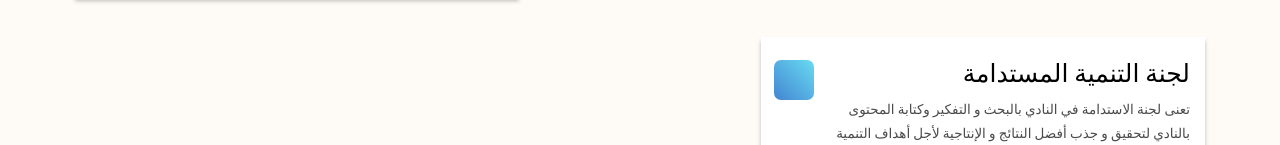
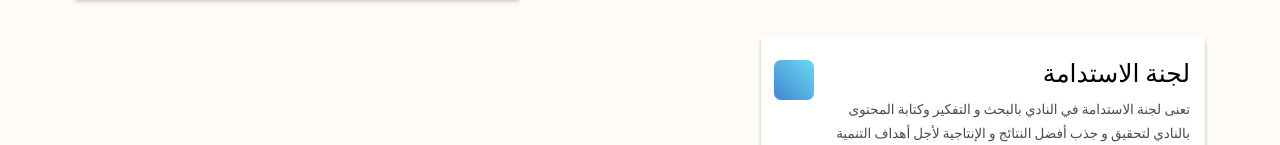
Before and after one commit to futunfahad/test, a website built with Parcel: page index.html in a window 1280 px wide. Shown: the part 4656-4801 px from the top of the page. Built offline with nearby package versions, Linux system fonts and the light colour scheme; a web font is replaced by a local one.

Commit message:
لجنة الاستدامة

```diff
--- a/index.html
+++ b/index.html
@@ -189,7 +189,7 @@
           class="Committee_box rubik"
           href="members.html?Committee=لجنة الاستدامة"
         >
-          <h3 class="Committee_name">لجنة التنمية المستدامة</h3>
+          <h3 class="Committee_name">لجنة الاستدامة</h3>
           <p class="Committee_text">
             تعنى لجنة الاستدامة في النادي بالبحث و التفكير وكتابة المحتوى
             بالنادي لتحقيق و جذب أفضل النتائج و الإنتاجية لأجل أهداف التنمية
```
